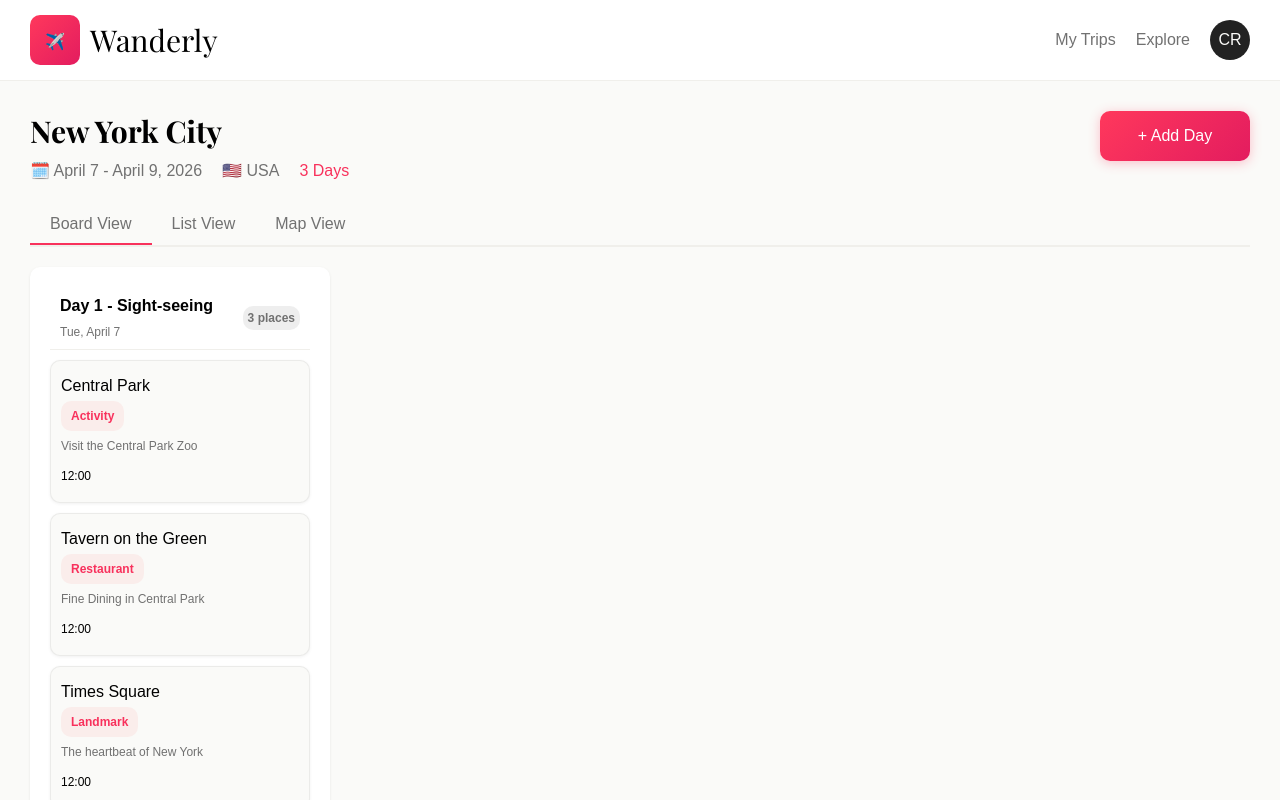
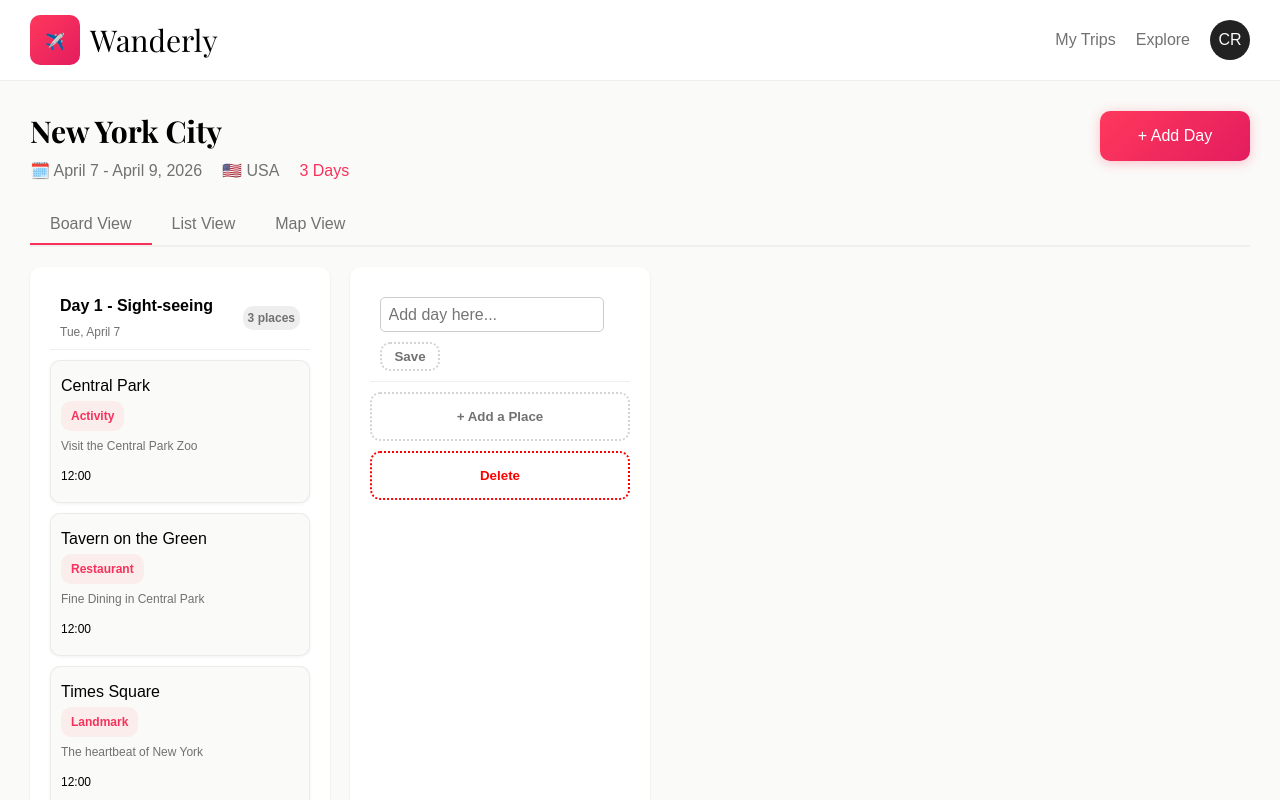
Before and after one commit to chrisreliga/wanderly-trip-planner, a React (Vite) app: page / in a window 1280 px wide. Both pictures are taken after a click on the button "+ Add Day". Shown: the top 800 px of the page. Built offline with nearby package versions, Linux system fonts and the light colour scheme; a web font is replaced by a local one.

Commit message:
Fixed functionality w/ Context API

```diff
--- a/src/components/Board.jsx
+++ b/src/components/Board.jsx
@@ -1,8 +1,10 @@
 import DayColumn from "./DayColumn";
-import useTrip from "../hooks/useTrip.js";
+
+import { useContext } from "react";
+import { GlobalContext } from "../context/GlobalState";
 
 export default function Board() {
-  const { tripInfo } = useTrip();
+  const { tripInfo } = useContext(GlobalContext);
 
   return (
     <section className="board">
--- a/src/components/DayColumn.tsx
+++ b/src/components/DayColumn.tsx
@@ -1,10 +1,23 @@
-import { useState } from "react";
-import useTrip from "../hooks/useTrip";
+import { useState, useContext } from "react";
+import { GlobalContext } from "../context/GlobalState.tsx";
+
 import PlaceCard from "./PlaceCard";
-import { DayHeaderDraft, DayProps } from "../types";
 
-export default function DayColumn({ day, id }: DayProps) {
-  const { handleAddDayHeader, handleDeleteDay } = useTrip();
+import { DayHeaderDraft } from "../types.ts";
+import { PlaceCardDraft } from "../types.ts";
+
+type Props = {
+  day: {
+    label: string;
+    date: string;
+    id: number;
+    cards: PlaceCardDraft[];
+  };
+  id: number;
+};
+
+export default function DayColumn({ day, id }: Props) {
+  const { handleAddDayHeader, handleDeleteDay } = useContext(GlobalContext)!;
 
   const [showForm, setShowForm] = useState(false);
   const [isEditing, setIsEditing] = useState(!day.label);
@@ -33,7 +46,10 @@ export default function DayColumn({ day, id }: DayProps) {
               <button
                 className="save-day-header"
                 onClick={() => {
-                  handleAddDayHeader(id, draft);
+                  handleAddDayHeader({
+                    dayId: day.id,
+                    draft: draft,
+                  });
                   setIsEditing(false);
                 }}
               >
--- a/src/components/Header.jsx
+++ b/src/components/Header.jsx
@@ -1,7 +1,8 @@
-import useTrip from "../hooks/useTrip.js";
+import { useContext } from "react";
+import { GlobalContext } from "../context/GlobalState";
 
 export default function Header() {
-  const { handleAddDay, tripInfo } = useTrip();
+  const { handleAddDay, tripInfo } = useContext(GlobalContext);
 
   return (
     <header className="header">
--- a/src/components/PlaceCard.tsx
+++ b/src/components/PlaceCard.tsx
@@ -1,16 +1,23 @@
-import { useState } from "react";
-import useTrip from "../hooks/useTrip";
-import { PlaceCardProps } from "../types";
+import { useState, useContext } from "react";
+import { GlobalContext } from "../context/GlobalState";
 
-export default function PlaceCard({
-  card,
-  dayId,
-  setShowForm,
-}: PlaceCardProps) {
-  const { handleAddPlace } = useTrip();
+type Props = {
+  card: {
+    name: string;
+    category: string;
+    note: string;
+    time: string;
+    id: number;
+  };
+  dayId: number;
+  setShowForm: (value: boolean) => void;
+};
+
+export default function PlaceCard({ card, dayId, setShowForm }: Props) {
+  const { handleAddPlace } = useContext(GlobalContext)!;
 
   const [isEditing, setIsEditing] = useState(!card.name);
-  const [draft, setDraft] = useState<PlaceCardProps["card"]>({
+  const [draft, setDraft] = useState<Props["card"]>({
     name: card.name,
     category: card.category,
     note: card.note,
@@ -99,9 +106,7 @@ export default function PlaceCard({
           <button
             className="edit-btn-save"
             onClick={() => {
-              {
-                if (draft.name !== "") handleAddPlace(dayId, draft);
-              }
+              if (draft.name !== "") handleAddPlace({ dayId, draft });
 
               setIsEditing(false);
 
--- /dev/null
+++ b/src/context/GlobalState.tsx
@@ -0,0 +1,18 @@
+import { createContext, ReactNode } from "react";
+import useTrip from "../hooks/useTrip";
+
+// Create Context
+export const GlobalContext = createContext<ReturnType<typeof useTrip> | null>(
+  null,
+);
+
+// Provider Component
+export const GlobalProvider = ({ children }: { children: ReactNode }) => {
+  const tripContext = useTrip();
+
+  return (
+    <GlobalContext.Provider value={tripContext}>
+      {children}
+    </GlobalContext.Provider>
+  );
+};
--- a/src/hooks/useTrip.ts
+++ b/src/hooks/useTrip.ts
@@ -20,7 +20,13 @@ const useTrip = () => {
     });
   }
 
-  function handleAddDayHeader(dayId: number, draft: DayHeaderDraft) {
+  function handleAddDayHeader({
+    dayId,
+    draft,
+  }: {
+    dayId: number;
+    draft: DayHeaderDraft;
+  }) {
     setTripInfo({
       ...tripInfo,
       days: tripInfo.days.map((day) => {
@@ -35,7 +41,13 @@ const useTrip = () => {
     });
   }
 
-  function handleAddPlace(dayId: number, draft: PlaceCardDraft) {
+  function handleAddPlace({
+    dayId,
+    draft,
+  }: {
+    dayId: number;
+    draft: PlaceCardDraft;
+  }): void {
     setTripInfo({
       ...tripInfo,
       days: tripInfo.days.map((day) => {
```
Also changed, not shown: src/App.jsx (+5 -3 lines), src/types.ts (+0 -22 lines).
